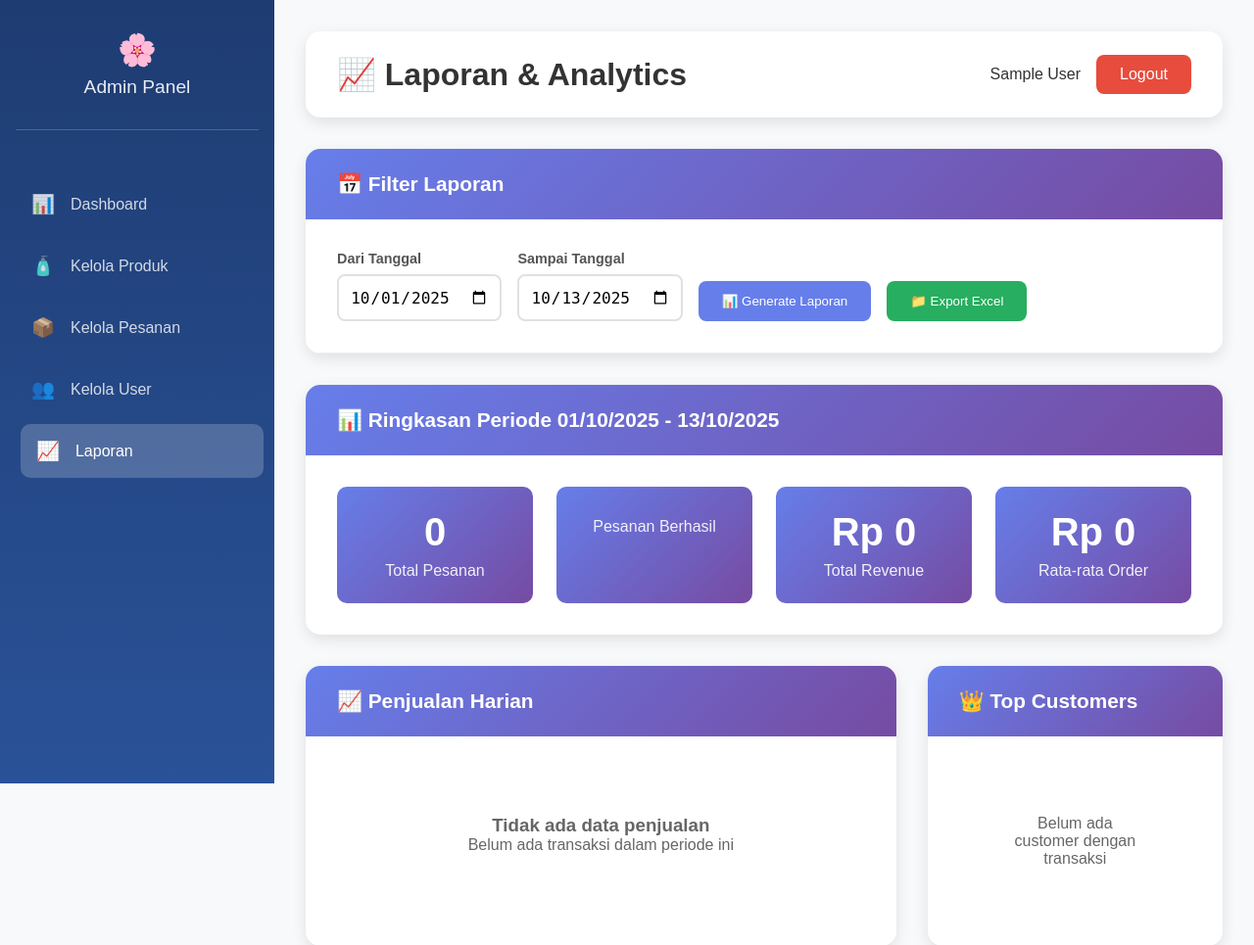
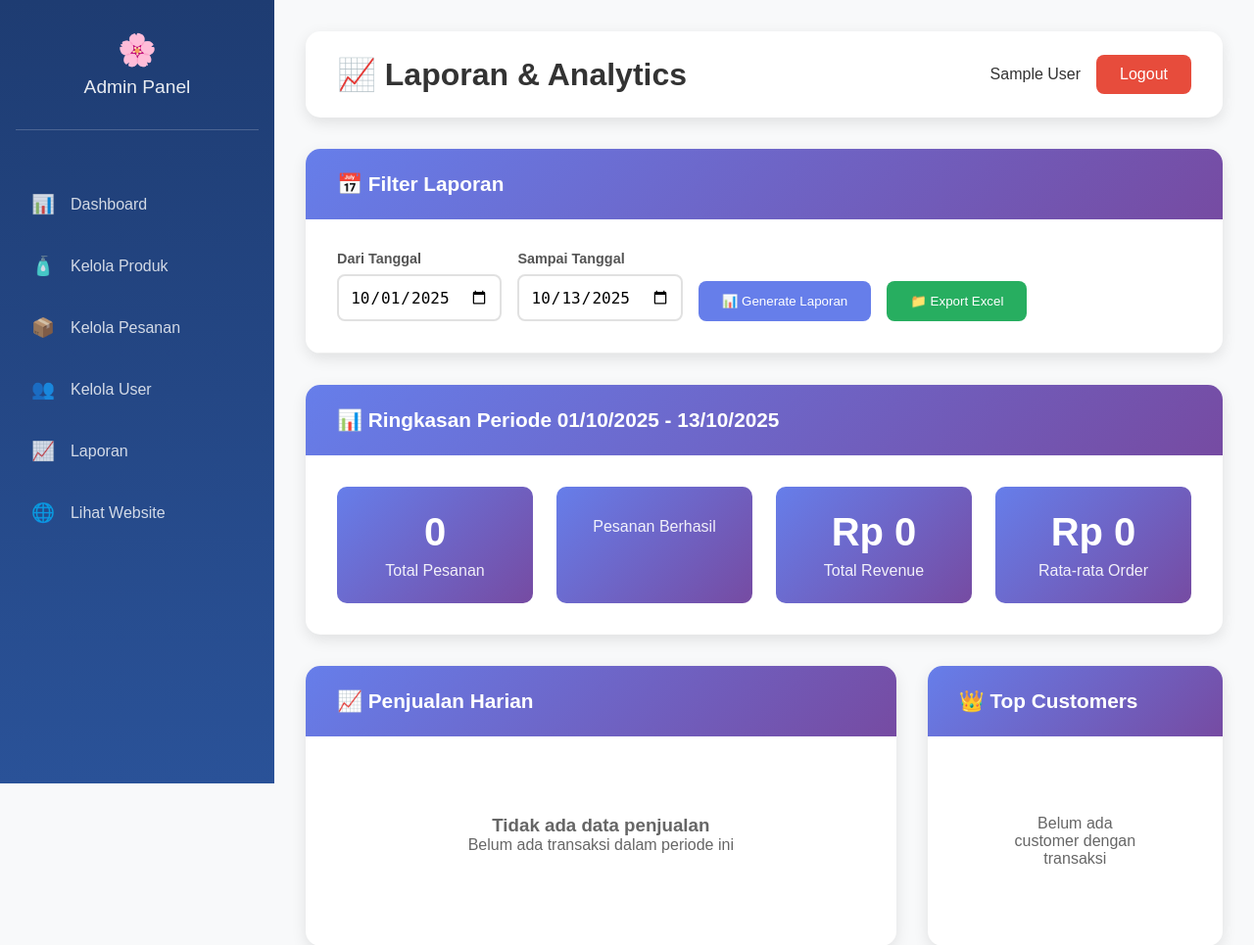
Before and after one commit to FariNoveri/phpnative-parfum, a PHP site: page /admin/reports.php in a window 1280 px wide. Shown: the top 965 px of the page at 98% size. Run offline with PHP 8.4, Linux system fonts and the light colour scheme; the visitor is signed in with stand-in values (Sample User, id 1); data that the repository does not hold is empty.

Commit message:
fix bugs in admin

```diff
--- a/admin/reports.php
+++ b/admin/reports.php
@@ -431,9 +431,15 @@ $total_orders = array_sum(array_column($daily_sales, 'total_orders'));
             </a>
         </li>
         <li class="nav-item">
-                        <a href="reports.php" class="nav-link active">
+            <a href="reports.php" class="nav-link">
                 <span class="nav-icon">📈</span>
                 Laporan
+            </a>
+        </li>
+        <li class="nav-item">
+            <a href="../index.php" class="nav-link" target="_blank">
+                <span class="nav-icon">🌐</span>
+                Lihat Website
             </a>
         </li>
     </ul>
```
Lines whose indentation alone changed are shown as unchanged.
